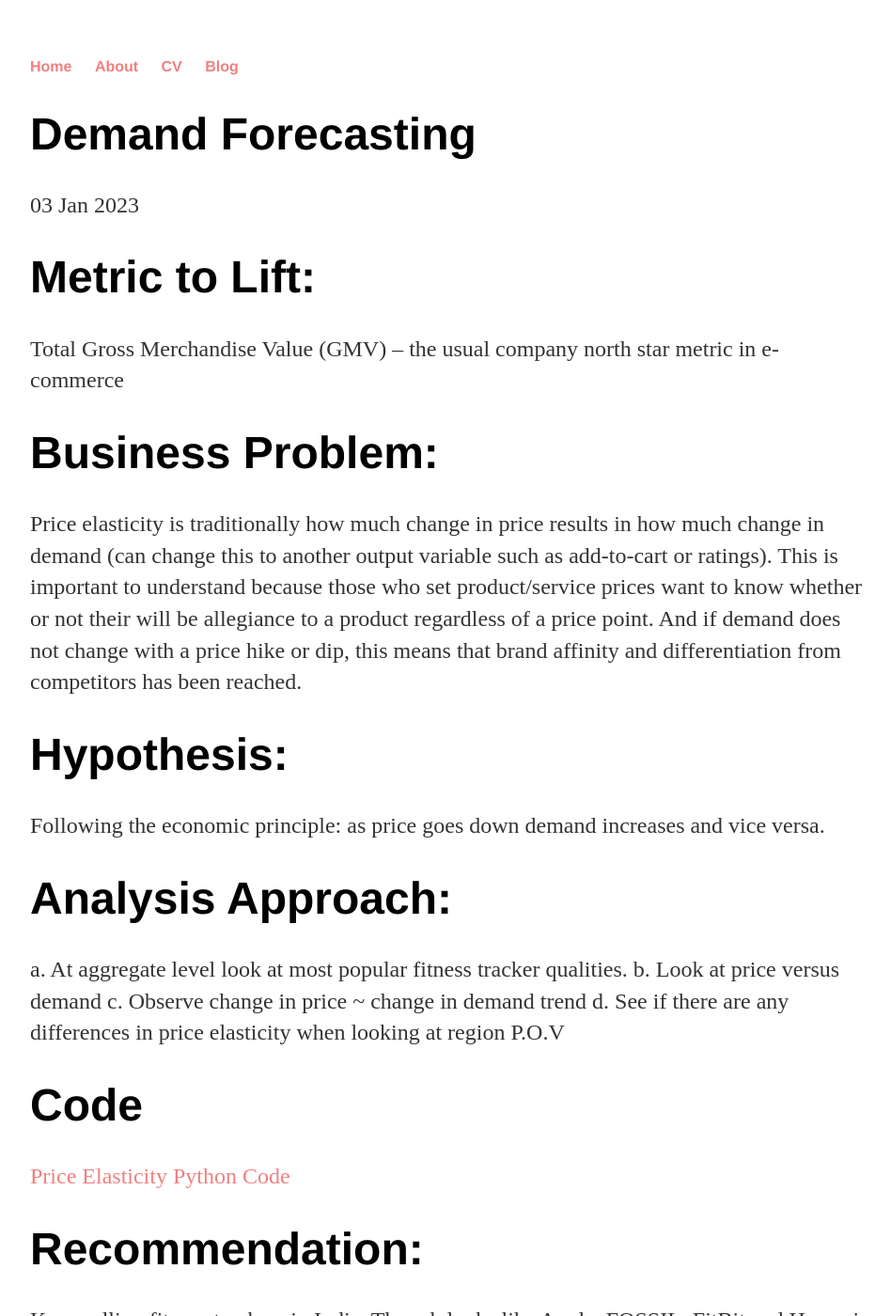
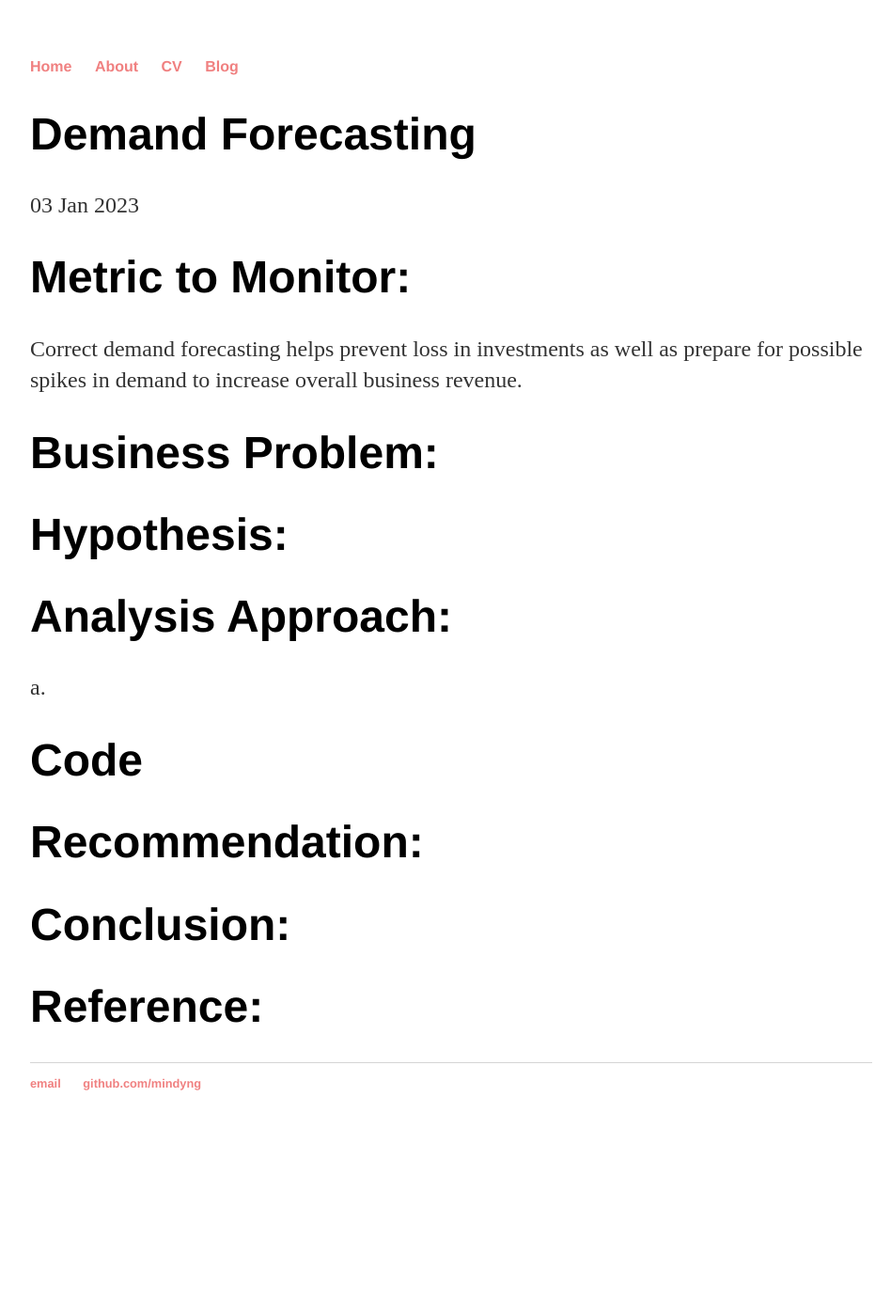
Before and after one commit to mindyng/mindyng.github.io, a Jekyll site: the page built from _posts/2023-01-03-Demand-Forecasting.md, in a window 1280 px wide and 1400 px high. Shown: the whole window at 94% size, without its empty margins (160-1108 px from the left). Built offline with Jekyll 4.4.1, drawn with Linux system fonts in a browser that asks for light colours; our own code applies the rules of GitHub Pages for plain Markdown files; some of the changed text lies outside the part shown.

Commit message:
Update 2023-01-03-Demand-Forecasting.md

```diff
--- a/_posts/2023-01-03-Demand-Forecasting.md
+++ b/_posts/2023-01-03-Demand-Forecasting.md
@@ -1,39 +1,34 @@
-# Metric to Lift:
+# Metric to Monitor:
 
-Total Gross Merchandise Value (GMV) -- the usual company north star metric in e-commerce
+Correct demand forecasting helps prevent loss in investments as well as prepare for possible spikes in demand to increase overall business revenue.
 
 
 # Business Problem:
 
-Price elasticity is traditionally how much change in price results in how much change in demand (can change this to another output variable such as add-to-cart or ratings). This is important to understand because those who set product/service prices want to know whether or not their will be allegiance to a product regardless of a price point. And if demand does not change with a price hike or dip, this means that brand affinity and differentiation from competitors has been reached.
+
 
 
 # Hypothesis:
 
-Following the economic principle: as price goes down demand increases and vice versa.
+
 
 
 # Analysis Approach:
 
-  a. At aggregate level look at most popular fitness tracker qualities.
-  b. Look at price versus demand
-  c. Observe change in price ~ change in demand trend
-  d. See if there are any differences in price elasticity when looking at region P.O.V
+  a.
 
 
 # Code
 
-[Price Elasticity Python Code](https://nbviewer.org/github/mindyng/2022-Business-Projects/blob/main/price-elasticity.ipynb)
+[]()
 
 
 # Recommendation:
 
-Keep selling fitness trackers in India. Though looks like Apple, FOSSIL, FitBit and Huawei need to work on their high-end products' quality to prevent churn.
+
 
 
 # Conclusion:
 
-Having one single number to say if price is elastic or not for a product is good signal. However, two things to remember is that it is best to do A/B tests to determine what is the best price to set a product. Another thing not to forget with price elasticity is to pair quantitative results with qualitative results such as "Why" are consumers choosing to pay for a product regardless of price changes. Therefore, looking at price elasticity amongst other metrics would be best to determine if a brand has its moat in the market.
 
 # Reference:
-[Harvard Business Review - Price Elasticity Refresher](https://hbr.org/2015/08/a-refresher-on-price-elasticity)
```
